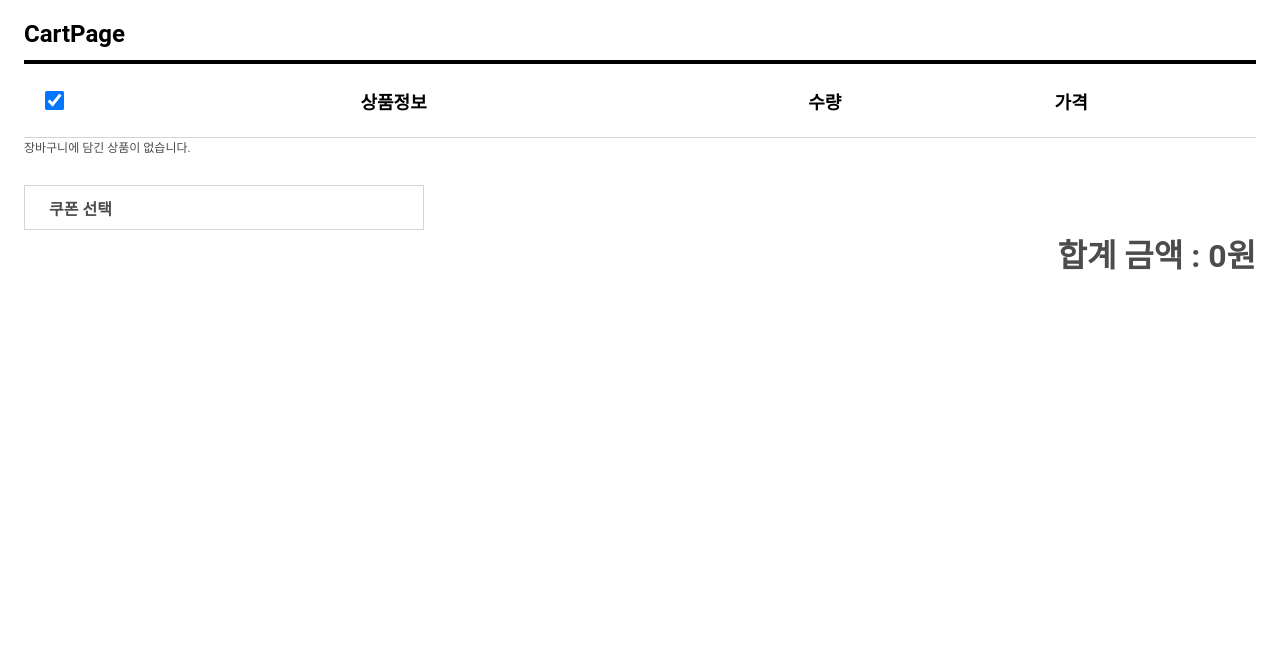
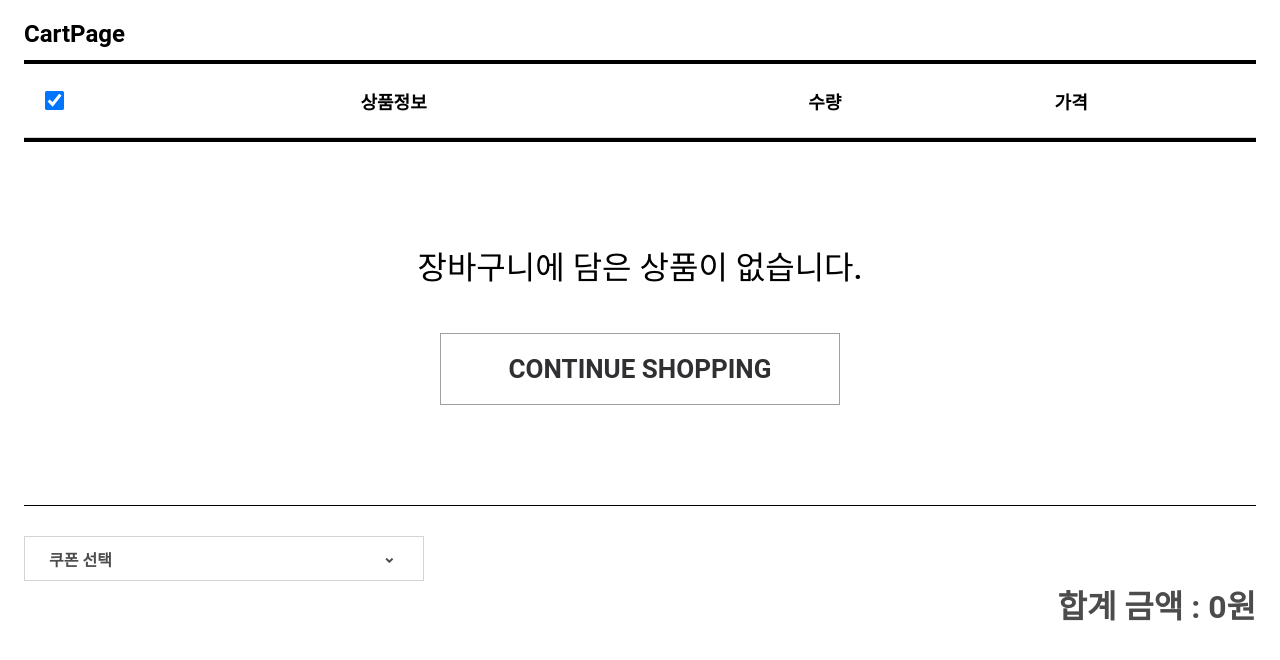
Before and after one commit to hellomac87/29cm-homework, a React (Create React App) app: page /cart in a window 1280 px wide. Shown: the top 660 px of the page. Built offline with nearby package versions, Linux system fonts and the light colour scheme.

Commit message:
[add] coupon selector arrow

```diff
--- a/src/page/CartPage.tsx
+++ b/src/page/CartPage.tsx
@@ -15,10 +15,11 @@ import useLocalStorage from "hooks/useLocalStorage";
 import Error from "components/Error";
 import Loader from "components/Loader";
 import CartItem from "components/CartItem";
+import Checkbox from "components/Checkbox";
 
 import { cartColumnStyle } from "styles/mixins";
 import { generateFlex } from "styles/utils";
-import Checkbox from "components/Checkbox";
+import { NavLink } from "react-router-dom";
 
 function CartPage() {
   const dispatch = useDispatch();
@@ -148,6 +149,7 @@ function CartPage() {
   if (error || errorCoupons) return <Error />;
 
   const cartItems = filterByCartIds(data);
+  const noCartItems = cartItems.length < 1;
 
   return (
     <Container>
@@ -182,8 +184,11 @@ function CartPage() {
           );
         })}
 
-        {cartItems.length < 1 && (
-          <div>{"장바구니에 담긴 상품이 없습니다."}</div>
+        {noCartItems && (
+          <NoCartItems>
+            <h2>{"장바구니에 담은 상품이 없습니다."}</h2>
+            <NavLink to={`/products`}>{"CONTINUE SHOPPING"}</NavLink>
+          </NoCartItems>
         )}
 
         <CouponSelect
@@ -192,6 +197,7 @@ function CartPage() {
         >
           <CouponSelectTitle>
             {selectedCoupon ? selectedCoupon.title : "쿠폰 선택"}
+            <Arrow open={openSelect}>{"\u2303"}</Arrow>
           </CouponSelectTitle>
 
           {openSelect && (
@@ -270,6 +276,32 @@ const TableHead = styled.div`
   ${cartColumnStyle}
 `;
 
+const NoCartItems = styled.div`
+  ${generateFlex("center", "center")};
+  flex-direction: column;
+  width: 100%;
+  padding: 100px 0;
+  border-top: 4px solid #000;
+  border-bottom: 1px solid #000;
+  text-align: center;
+  color: #000;
+  font-weight: 500;
+  font-size: 2em;
+  font-size: 2rem;
+
+  a {
+    ${generateFlex("center", "center")};
+    margin-top: 45px;
+    text-decoration: none;
+    border: 1px solid #a0a0a0;
+    color: #303033;
+    width: 400px;
+    height: 72px;
+    font-size: 26px;
+    font-weight: bolder;
+  }
+`;
+
 const CouponSelect = styled.div`
   position: relative;
   width: 400px;
@@ -278,13 +310,22 @@ const CouponSelect = styled.div`
 `;
 
 const CouponSelectTitle = styled.div`
-  ${generateFlex("center", "flex-start")}
+  ${generateFlex("center", "space-between")}
   width:100%;
   height: 45px;
   padding: 0 24px;
   border: 1px solid #d4d4d4;
   font-size: 16px;
   font-weight: bold;
+`;
+const Arrow = styled.span<{ open: boolean }>`
+  ${generateFlex("center", "center")}
+  display: inline-flex;
+  content: "\u2303";
+  width: 20px;
+  height: 20px;
+  padding-top: 5px;
+  transform: ${(props) => (props.open ? "rotate(0)" : "rotate(180deg)")};
 `;
 
 const CouponList = styled.ul`
```
